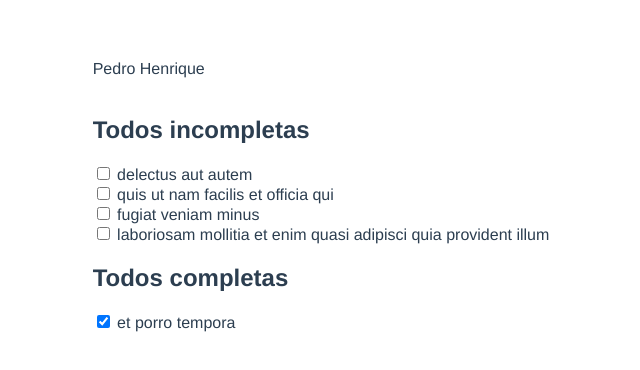
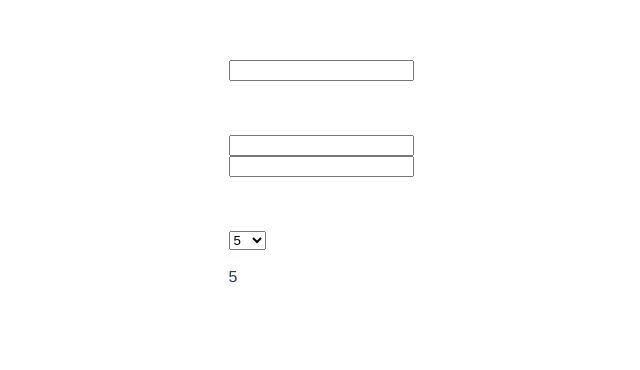
Before and after one commit to PedRo-HenRique-14/estudos-vue-js, a Vue app in the folder app/: page / in a window 1280 px wide. Shown: the top 370 px of the page, without its empty margins (319-959 px from the left). Built offline with nearby package versions, Linux system fonts and the light colour scheme.

Commit message:
test observers with watch

```diff
--- a/app/src/App.vue
+++ b/app/src/App.vue
@@ -1,29 +1,32 @@
 <template>
   <div>
-    {{ fullName }} <br><br>
-    <h2>Todos incompletas</h2>
-    <div
-      v-for="todo in incompleteTodos"
-      :key="todo.id"
-    >
-      <input
-        type="checkbox"
-        v-model="todo.completed"
-        >
-      {{ todo.title }}
-    </div>
+    <input
+      v-model="name"
+      type="text"
+    > <br>
+    {{ name }}
 
-    <h2>Todos completas</h2>
-    <div
-      v-for="todo in completeTodos"
-      :key="todo.id"
-    >
-      <input
-        type="checkbox"
-        v-model="todo.completed"
-        >
-      {{ todo.title }}
-    </div>
+    <br><br><br>
+
+    <input
+      v-model="user.firstName"
+      type="text"
+    > <br>
+    <input
+      v-model="user.lastName"
+      type="text"
+    > <br>
+    {{ user.firstName }} {{ user.lastName }}
+
+    <br><br><br>
+
+    <select v-model="pageCount">
+      <option value="5">5</option>
+      <option value="10">10</option>
+      <option value="15">15</option>
+    </select> <br><br>
+    {{ pageCount }}
+
   </div>
 </template>
 
@@ -32,60 +35,53 @@ export default {
   name: 'App',
   data() {
     return {
+      name: "",
+      pageCount: 5,
       user: {
-        firstName: 'Pedro',
-        lastName: 'Henrique',
+        firstName: '',
+        lastName: '',
       },
-      todos: [
-        {
-          "userId": 1,
-          "id": 1,
-          "title": "delectus aut autem",
-          "completed": false
-        },
-        {
-          "userId": 1,
-          "id": 2,
-          "title": "quis ut nam facilis et officia qui",
-          "completed": false
-        },
-        {
-          "userId": 1,
-          "id": 3,
-          "title": "fugiat veniam minus",
-          "completed": false
-        },
-        {
-          "userId": 1,
-          "id": 4,
-          "title": "et porro tempora",
-          "completed": true
-        },
-        {
-          "userId": 1,
-          "id": 5,
-          "title": "laboriosam mollitia et enim quasi adipisci quia provident illum",
-          "completed": false
-        }
-      ],
     }
   },
+  watch: {
+    /* Observa os parâmetros que contem o mesmo nome da função */
+    name(newValue, oldValue) {
+      console.log(newValue + " / " + oldValue);
+    },
+    pageCount() {
+      this.changePage();
+    },
+
+    /*user() {
+       * O objeto user está sendo observado, isso significa que para essa função ser disparada é necessário
+       * que o objeto seja alterado, não o seus campos (firstName e lastName). Se apenas os campos forem
+       * alterados, esta função não será executada.
+       *
+      console.log('User alterado');
+    },*/
+
+    user: {
+      /* Quando ouver alteração no objeto user, a função handler será executada */
+      handler() {
+        console.log("User alterado");
+      },
+      /* Deep torna possível uma observação profunda, ou seja, agora os campos do objeto
+       * estão sendo observados. É necessário ter a função handler
+       */
+      deep: true
+    },
+  },
+
   /* Computed são funções cacheadas, as quais são recomputadas apenas quando houver alteração de valor das dependencias (ex: variável).
    * Diferentemente dos methods, onde toda vez que uma função é chamada ela é recomputada.
    */
   computed: {
-    fullName() {
-      return `${this.user.firstName} ${this.user.lastName}`
-    },
-    incompleteTodos() {
-      return this.todos.filter(todo => !todo.completed)
-    },
-    completeTodos() {
-      return this.todos.filter(todo => todo.completed)
-    }
+
   },
   methods: {
-
+    changePage() {
+      console.log("Ajax change page");
+    },
   },
 }
 </script>
```
